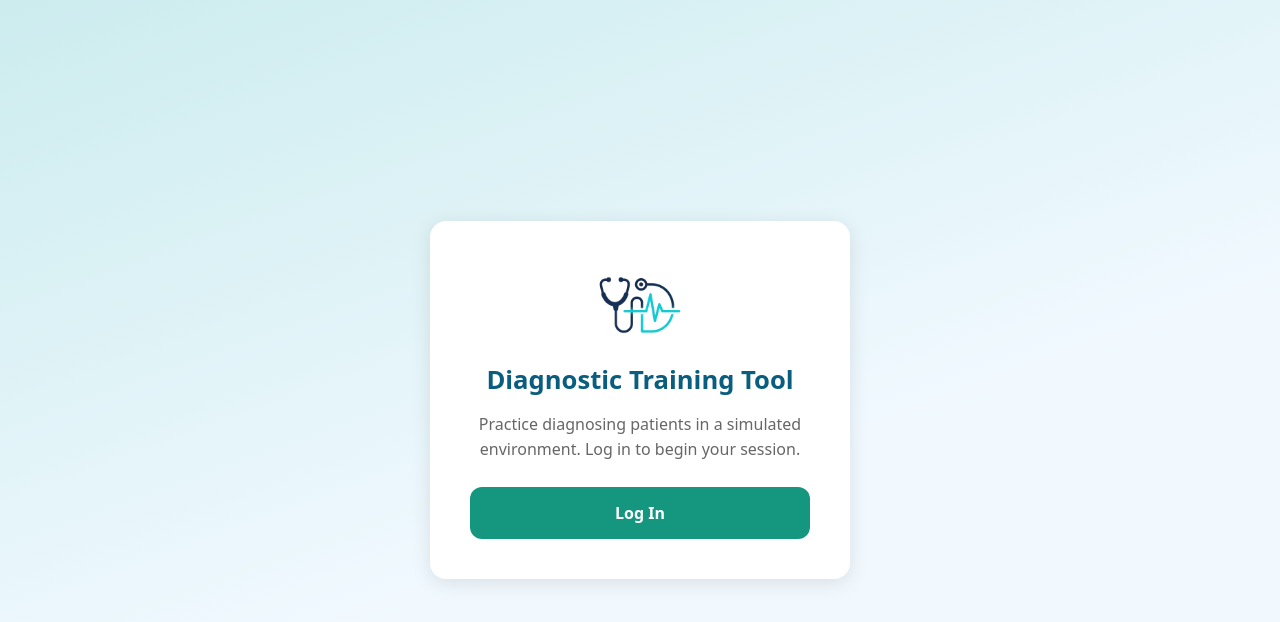
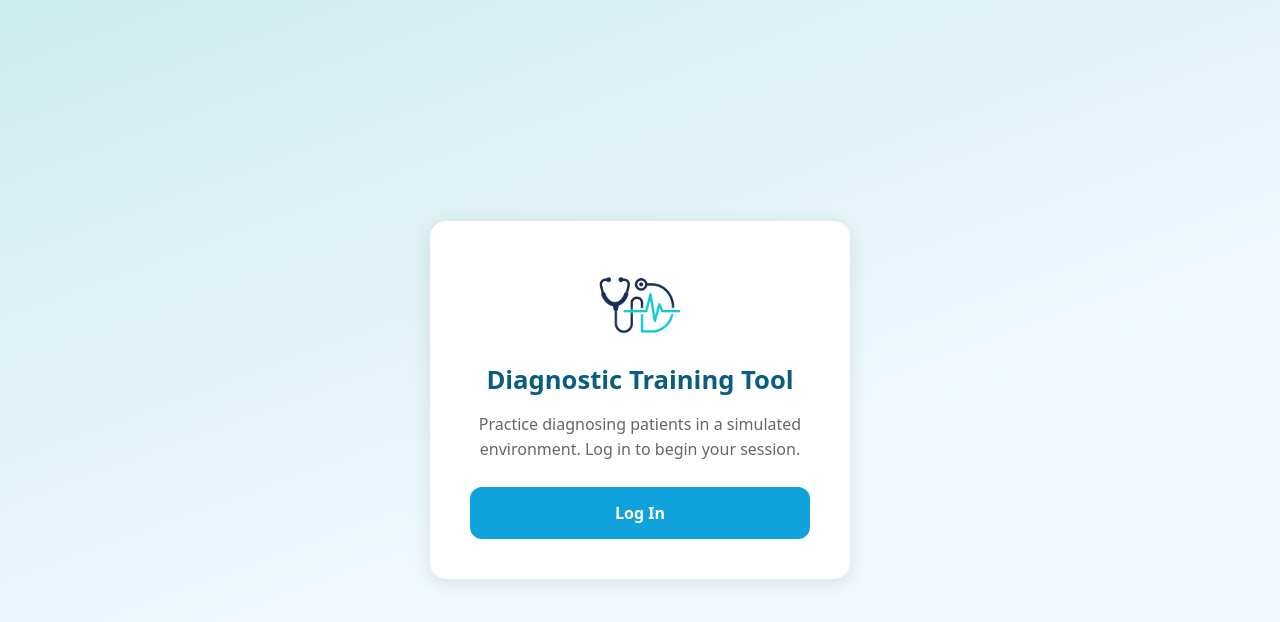
Before and after one commit to eddie-reyes/dtt, a React (Vite) app: page / in a window 1280 px wide. In both pictures the pointer is over the link "Log In". Shown: the top 622 px of the page. Built offline with nearby package versions, Linux system fonts and the light colour scheme; no server answers.

Commit message:
update hover effect for login button and define hover-teal color variable

```diff
--- a/src/App.module.css
+++ b/src/App.module.css
@@ -54,7 +54,8 @@
 }
 
 .loginBtn:hover {
-  background: var(--green);
+  /* background: var(--green); */
+  background: var(--hover-teal);
   color: white;
 }
 
--- a/src/index.css
+++ b/src/index.css
@@ -4,6 +4,7 @@
   --dark-teal: #095d7e;
   --light-teal: #ccecee;
   --bg: #f1f9ff;
+  --hover-teal: #10a2dc;
   --radius: 16px;
 
   font-family: 'Inter', system-ui, Avenir, Helvetica, Arial, sans-serif;
```
